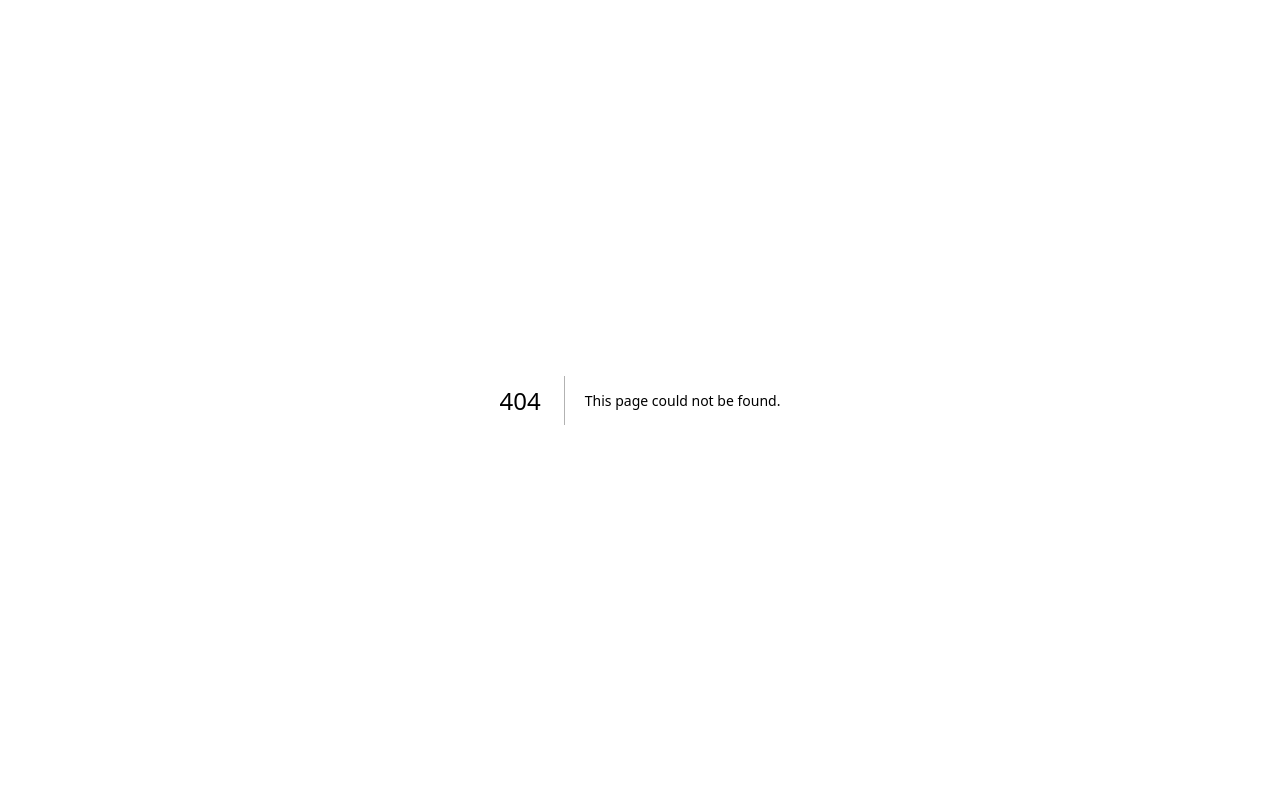
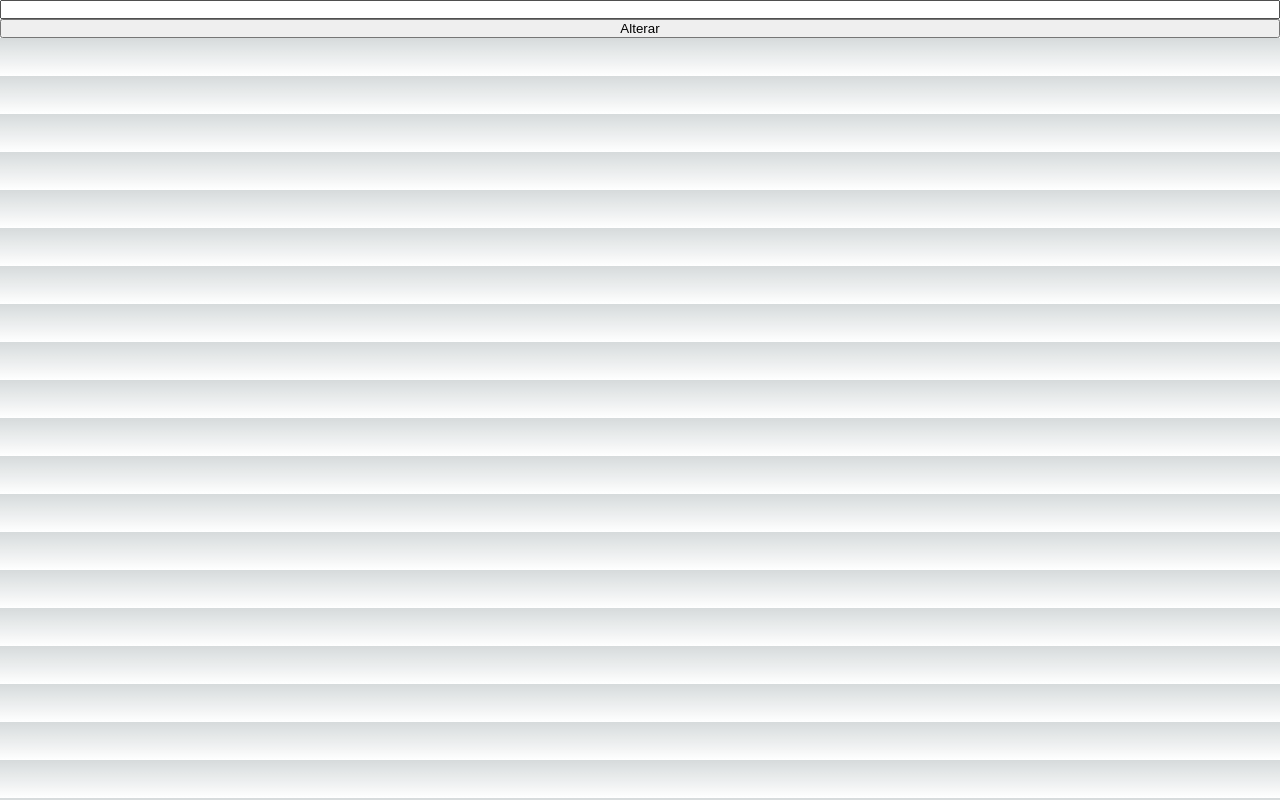
Before and after one commit to bertiGrazi/design_engineer, a Next.js app in the folder exercicios/: page /estado/formulario in a window 1280 px wide. Before the commit this address had no page. Built offline with nearby package versions, Linux system fonts and the light colour scheme.

Commit message:
controlled component

```diff
--- /dev/null
+++ b/exercicios/pages/estado/formulario.jsx
@@ -0,0 +1,18 @@
+import { useState } from "react"
+
+export default function formulario() {
+  const [value, setValue] = useState("")
+
+  function alterarInput() {
+    setValue(value + "!")
+  }
+  return(
+    <div style={{
+      display: "flex",
+      flexDirection: "column"
+    }}>
+      <input type="text" value={value} onChange={e => setValue(e.target.value)}></input>
+      <button onClick={alterarInput}>Alterar</button>
+    </div>
+  )
+}
```
